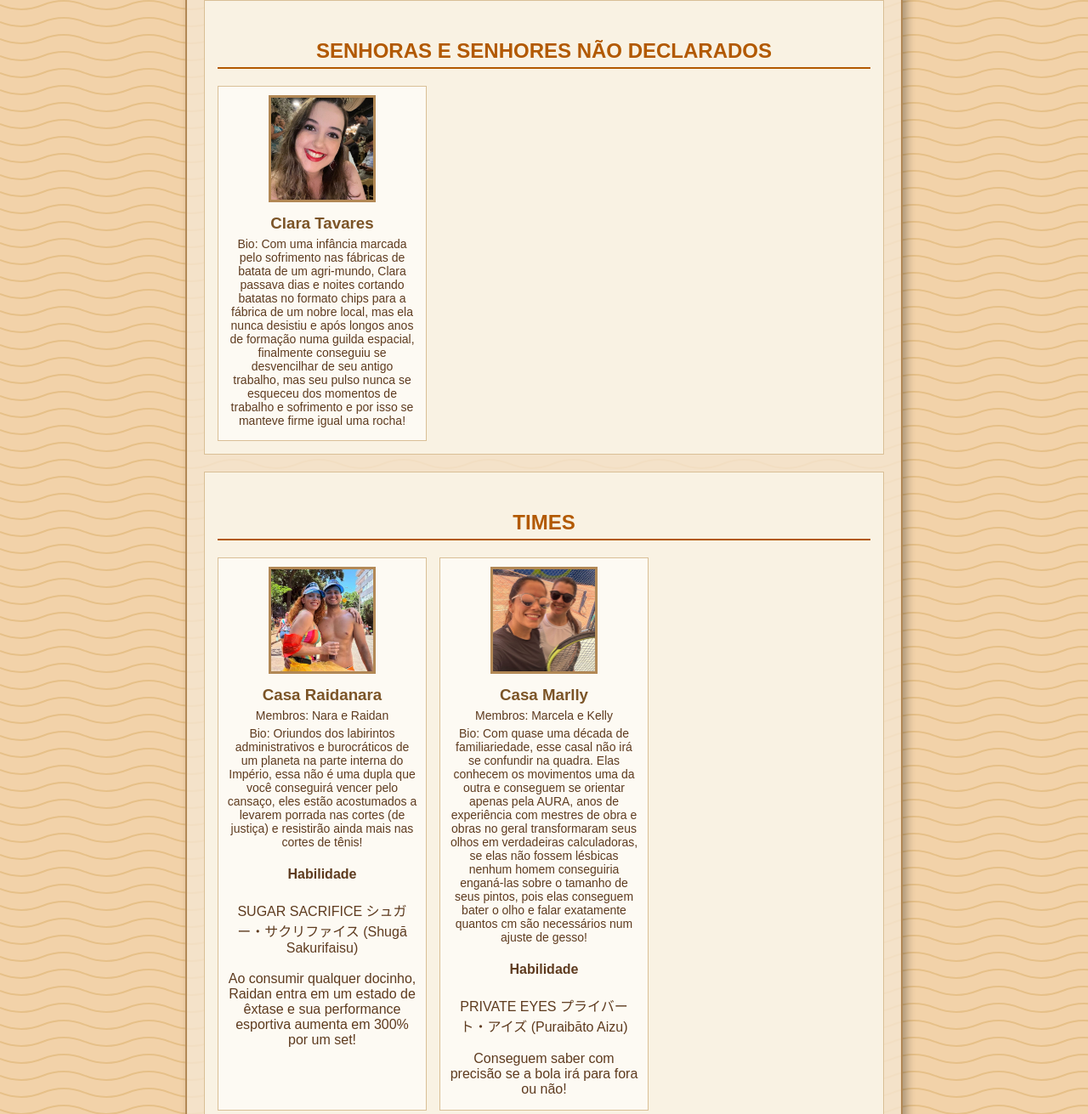
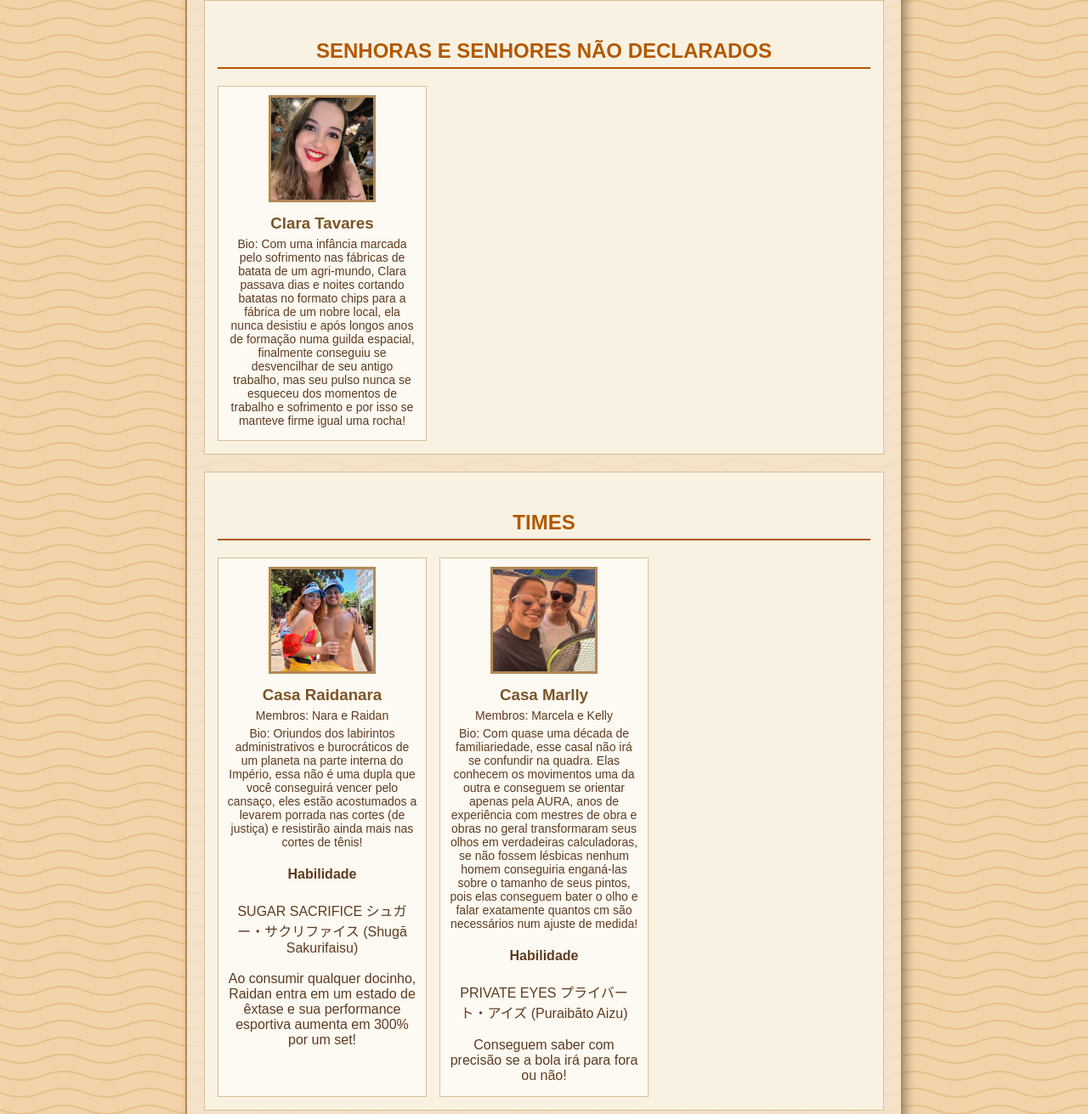
Before and after one commit to 0xe298b0/beachtennisemarrakis, a plain HTML site: page index.html in a window 1280 px wide. Shown: the part 264-1575 px from the top of the page at 85% size. Drawn offline with Linux system fonts and the light colour scheme.

Commit message:
gramática

```diff
--- a/index.html
+++ b/index.html
@@ -186,7 +186,7 @@
                 <div class="profile">
                     <img src="./images/clarat.jpg" alt="Competitor 1">
                     <h3>Clara Tavares</h3>
-                    <p>Bio: Com uma infância marcada pelo sofrimento nas fábricas de batata de um agri-mundo, Clara passava dias e noites cortando batatas no formato chips para a fábrica de um nobre local, mas ela nunca desistiu e após longos anos de formação numa guilda espacial, finalmente conseguiu se desvencilhar de seu antigo trabalho, mas seu pulso nunca se esqueceu dos momentos de trabalho e sofrimento e por isso se manteve firme igual uma rocha! </p>
+                    <p>Bio: Com uma infância marcada pelo sofrimento nas fábricas de batata de um agri-mundo, Clara passava dias e noites cortando batatas no formato chips para a fábrica de um nobre local, ela nunca desistiu e após longos anos de formação numa guilda espacial, finalmente conseguiu se desvencilhar de seu antigo trabalho, mas seu pulso nunca se esqueceu dos momentos de trabalho e sofrimento e por isso se manteve firme igual uma rocha! </p>
                 </div>
             </div>
         </div>
@@ -213,7 +213,7 @@
                     <img src="./images/Marlly.jpg" alt="Team 1">
                     <h3>Casa Marlly</h3>
                     <p>Membros: Marcela e Kelly</p>
-                    <p>Bio: Com quase uma década de familiariedade, esse casal não irá se confundir na quadra. Elas conhecem os movimentos uma da outra e conseguem se orientar apenas pela AURA, anos de experiência com mestres de obra e obras no geral transformaram seus olhos em verdadeiras calculadoras, se elas não fossem lésbicas nenhum homem conseguiria enganá-las sobre o tamanho de seus pintos, pois elas conseguem bater o olho e falar exatamente quantos cm são necessários num ajuste de gesso!</p>
+                    <p>Bio: Com quase uma década de familiariedade, esse casal não irá se confundir na quadra. Elas conhecem os movimentos uma da outra e conseguem se orientar apenas pela AURA, anos de experiência com mestres de obra e obras no geral transformaram seus olhos em verdadeiras calculadoras, se não fossem lésbicas nenhum homem conseguiria enganá-las sobre o tamanho de seus pintos, pois elas conseguem bater o olho e falar exatamente quantos cm são necessários num ajuste de medida!</p>
                     <p><h4>Habilidade</h4>
                         PRIVATE EYES プライバート・アイズ (Puraibāto Aizu)
                         <br>
```
